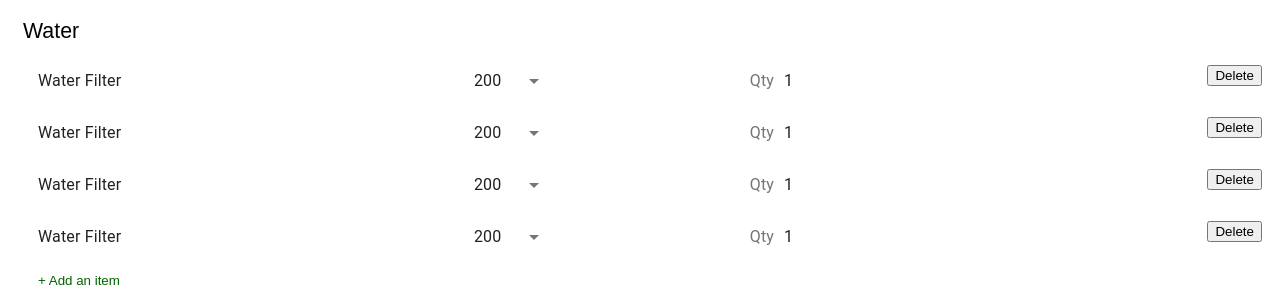
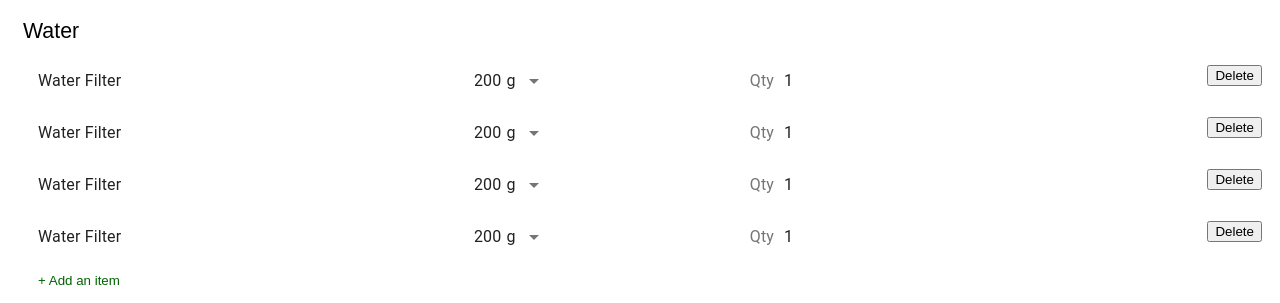
Before and after one commit to mitchHartigan/trekkr, a React (Create React App) app: page / in a window 1280 px wide. Shown: the top 303 px of the page. Built offline with nearby package versions, Linux system fonts and the light colour scheme.

Commit message:
feat: made g default units

```diff
--- a/src/pack/BackpackData/data.js
+++ b/src/pack/BackpackData/data.js
@@ -3,25 +3,25 @@ export const data = {
     "item-1": { id: "item-1", name: "Water Filter", weight: 200, qty: 1 },
     "item-2": { id: "item-2", name: "Water Filter", weight: 200, qty: 1 },
     "item-3": { id: "item-3", name: "Water Filter", weight: 200, qty: 1 },
-    "item-4": { id: "item-4", name: "Water Filter", weight: 200, qty: 1 }
+    "item-4": { id: "item-4", name: "Water Filter", weight: 200, qty: 1 },
   },
   categories: {
     "category-1": {
       id: "category-1",
       title: "Water",
-      itemIds: ["item-1", "item-2", "item-3", "item-4"]
+      itemIds: ["item-1", "item-2", "item-3", "item-4"],
     },
     "category-2": {
       id: "category-2",
       title: undefined,
-      itemIds: []
+      itemIds: [],
     },
     "category-3": {
       id: "category-3",
       title: "First Aid",
-      itemIds: []
-    }
+      itemIds: [],
+    },
   },
   // just to have a list of all of the category ids, to map through.
-  categoryOrder: ["category-1", "category-2", "category-3"]
+  categoryOrder: ["category-1", "category-2", "category-3"],
 };
--- a/src/pack/Item/Item.js
+++ b/src/pack/Item/Item.js
@@ -58,7 +58,11 @@ export default class Item extends Component {
                   placeholder="0"
                   onChange={this.handleUpdate}
                 />
-                <Select name="units" className="item__select">
+                <Select
+                  name="units"
+                  className="item__select"
+                  defaultValue={"g"}
+                >
                   <MenuItem value="g">g</MenuItem>
                   <MenuItem value="kg">kg</MenuItem>
                 </Select>
@@ -67,7 +71,6 @@ export default class Item extends Component {
               <div className="item__qty">
                 <InputLabel id="qty">Qty</InputLabel>
                 <Input
-                  labelId="qty"
                   className="item__qtyInput"
                   type="number"
                   value={qty}
```
Also changed, not shown: src/pack/BackpackData/index.js (+5 -5 lines).
